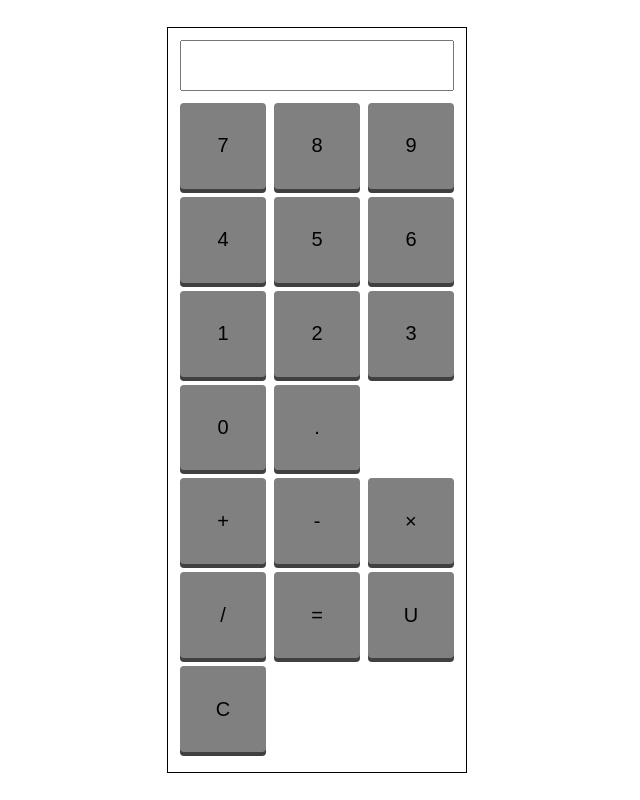
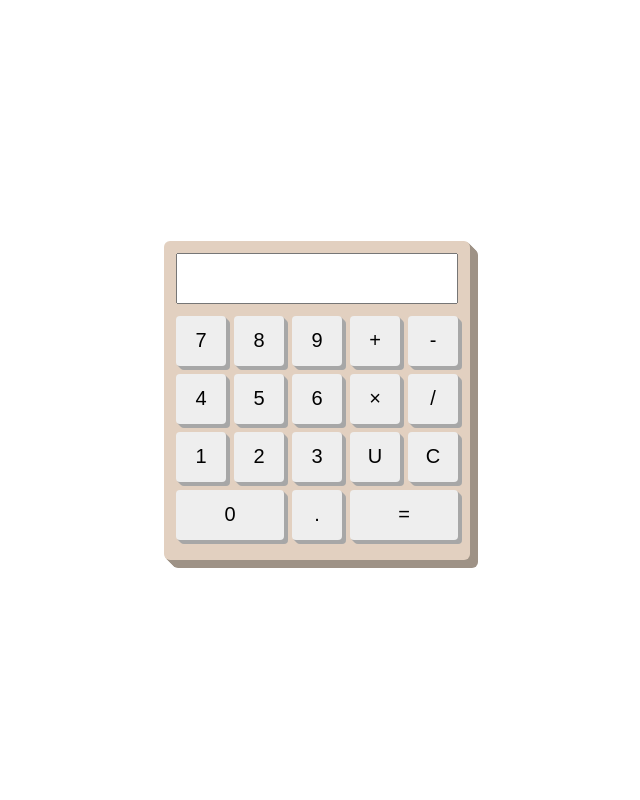
Before and after one commit to TClark1011/react-typescript-calculator, a React (Create React App) app: page / in a window 1280 px wide. Shown: the whole page, without its empty margins (323-963 px from the left). Built offline with nearby package versions, Linux system fonts and the light colour scheme.

Commit message:
Added 3d styles

```diff
--- a/src/components/Calculator/Calculator.scss
+++ b/src/components/Calculator/Calculator.scss
@@ -1,14 +1,18 @@
 @import "../../styles/config";
 
 #calculator {
-    border: 1px solid black;
 
     padding: $spacing-3;
 
-    width: 300px;
+    width: min-content;
     max-width: 100%;
 
+    $bgColor: #E2D0C0;
+    background-color: $bgColor;
 
+    border-radius: 6px;
+
+    @include edge($spacing-2, shade($bgColor, $edge-color-shade));
 
     #calculator-display {
         font-family: 'Oxanium', monospace;
@@ -18,9 +22,20 @@
         margin-bottom: $spacing-3;
     }
 
-    .buttons-container {
+    #calculator-buttons-container {
         display: flex;
-        flex-wrap: wrap;
+
+        .buttons-container {
+            &:not(:last-child) {
+                margin-right: $spacing-2;
+            }
+
+            .row {
+                display: flex;
+                justify-content: space-between;
+                width: 100%;
+            }
+        }
     }
 
 
--- a/src/components/Calculator/Calculator.tsx
+++ b/src/components/Calculator/Calculator.tsx
@@ -83,28 +83,36 @@ const Calculator: React.FC = (props) => {
 				></input>
 				<div id='calculator-buttons-container'>
 					<div id='digits-container' className='buttons-container'>
+						<div className='row'>
 							<CalculatorButton symbol='7' />
 							<CalculatorButton symbol='8' />
 							<CalculatorButton symbol='9' />
+						</div>
+						<div className='row'>
 							<CalculatorButton symbol='4' />
 							<CalculatorButton symbol='5' />
 							<CalculatorButton symbol='6' />
+						</div>
+						<div className='row'>
 							<CalculatorButton symbol='1' />
 							<CalculatorButton symbol='2' />
 							<CalculatorButton symbol='3' />
-						<CalculatorButton symbol='0' />
+						</div>
+						<div className='row'>
+							<CalculatorButton symbol='0' spans={2} />
 							<CalculatorButton symbol='.' />
 						</div>
+					</div>
 					<div id='operations-container' className='buttons-container'>
+						<div className='row'>
 							<CalculatorButton symbol='+' />
 							<CalculatorButton symbol='-' />
+						</div>
+						<div className='row'>
 							<CalculatorButton symbol='×' />
 							<CalculatorButton symbol='/' />
-						<CalculatorButton
-							symbol='='
-							performs='action'
-							action={performCalculation}
-						/>
+						</div>
+						<div className='row'>
 							<CalculatorButton
 								symbol='U'
 								performs='action'
@@ -116,6 +124,15 @@ const Calculator: React.FC = (props) => {
 								action={clearInput}
 							/>
 						</div>
+						<div className='row'>
+							<CalculatorButton
+								symbol='='
+								performs='action'
+								action={performCalculation}
+								spans={2}
+							/>
+						</div>
+					</div>
 				</div>
 			</div>
 		</CalculatorContext.Provider>
--- a/src/components/CalculatorButton/CalculatorButton.scss
+++ b/src/components/CalculatorButton/CalculatorButton.scss
@@ -1,24 +1,28 @@
 @import "../../styles/config";
-
 
 .button-wrapper {
 
     $gap: $spacing-2;
 
-    flex: 1 0 calc(calc(100% / 3) - #{$gap * (2/3)});
-    flex-grow: 0;
-
-    margin-right: $gap;
-    margin-bottom: $gap;
-
-    &:nth-child(3n+3) {
-        margin-right: 0;
+    &:not(:last-child) {
+        margin-right: $gap;
     }
 
+    margin-bottom:$gap;
 
     display: flex;
 
-    @include squareOffHeight();
+    $size:50px;
+    width: $size;
+    height:$size;
+
+    &.spans-2 {
+        width: $size*2 + $gap;
+    }
+
+    &.spans-3 {
+        width: $size*3 + $gap*2;
+    }
 
     button {
         width: 100%;
@@ -32,20 +36,19 @@
 
         font-size: $fontSize-5;
 
-        transition: all 100ms ease-in-out;
+        transition: all 100ms linear;
 
-        $bgColor: grey;
+        $bgColor: #eee;
         background-color: $bgColor;
+        $edge-color: shade($bgColor, $edge-color-shade);
+        $edge-thickness: $spacing-1;
 
-        $edge-color: shade($bgColor, 50);
-
-        $edge-thickness: $spacing-1;
-        box-shadow: 0 $spacing-1 $edge-color;
+        @include edge($edge-thickness, $edge-color);
 
         &:active {
             $depress: 2px;
-            transform: translateY($depress);
-            box-shadow: 0 ($edge-thickness - $depress) $edge-color;
+            transform: translateY($depress) translateX($depress);
+            @include edge($edge-thickness - $depress, $edge-color);
         }
     }
 }
--- a/src/components/CalculatorButton/CalculatorButton.tsx
+++ b/src/components/CalculatorButton/CalculatorButton.tsx
@@ -6,25 +6,30 @@ import CalculatorContext from '../../containers/CalculatorContext';
 
 import ButtonPerformance from '../../types/ButtonPerformance';
 
+type ButtonSpan = 1 | 2 | 3;
+
 interface Props {
 	symbol?: string;
 	performs?: ButtonPerformance;
 	action?: () => void;
+	spans?: ButtonSpan;
 }
 
 const CalculatorButton: React.FC<Props> = ({
 	symbol = ' ',
 	performs = 'input',
 	action = () => {},
+	spans = 1,
+	...props
 }) => {
 	const { enterInput } = useContext(CalculatorContext);
 
 	const clickHandler = performs === 'input' ? () => enterInput(symbol) : action;
 	return (
-		<div className='button-wrapper'>
+		<div className={`button-wrapper spans-${spans}`}>
 			{performs !== 'spacer' && (
-				<button className='calculator-button' onClick={clickHandler}>
-					{symbol}
+				<button className={`calculator-button`} onClick={clickHandler}>
+					{props.children || symbol}
 				</button>
 			)}
 		</div>
--- a/src/styles/config/mixins.scss
+++ b/src/styles/config/mixins.scss
@@ -3,5 +3,22 @@
         content: "";
         display: block;
         padding-top: 100%;
+        width: 0;
+        height: 0;
     }
 }
+
+@function physicalEdge($thickness, $color) {
+    $shadows: 0 0 0 $color;
+
+    @for $i from 1px through $thickness {
+        $shadows: #{$shadows},
+        #{$i} #{$i} 0 #{$color};
+    }
+
+    @return $shadows;
+}
+
+@mixin edge($thickness, $color) {
+    box-shadow: physicalEdge($thickness, $color);
+}
--- a/src/styles/config/variables/_index.scss
+++ b/src/styles/config/variables/_index.scss
@@ -1 +1,3 @@
 @import "./spacing.scss", "./fontSizes.scss";
+
+$edge-color-shade:30;
```
Lines whose indentation alone changed are shown as unchanged.
